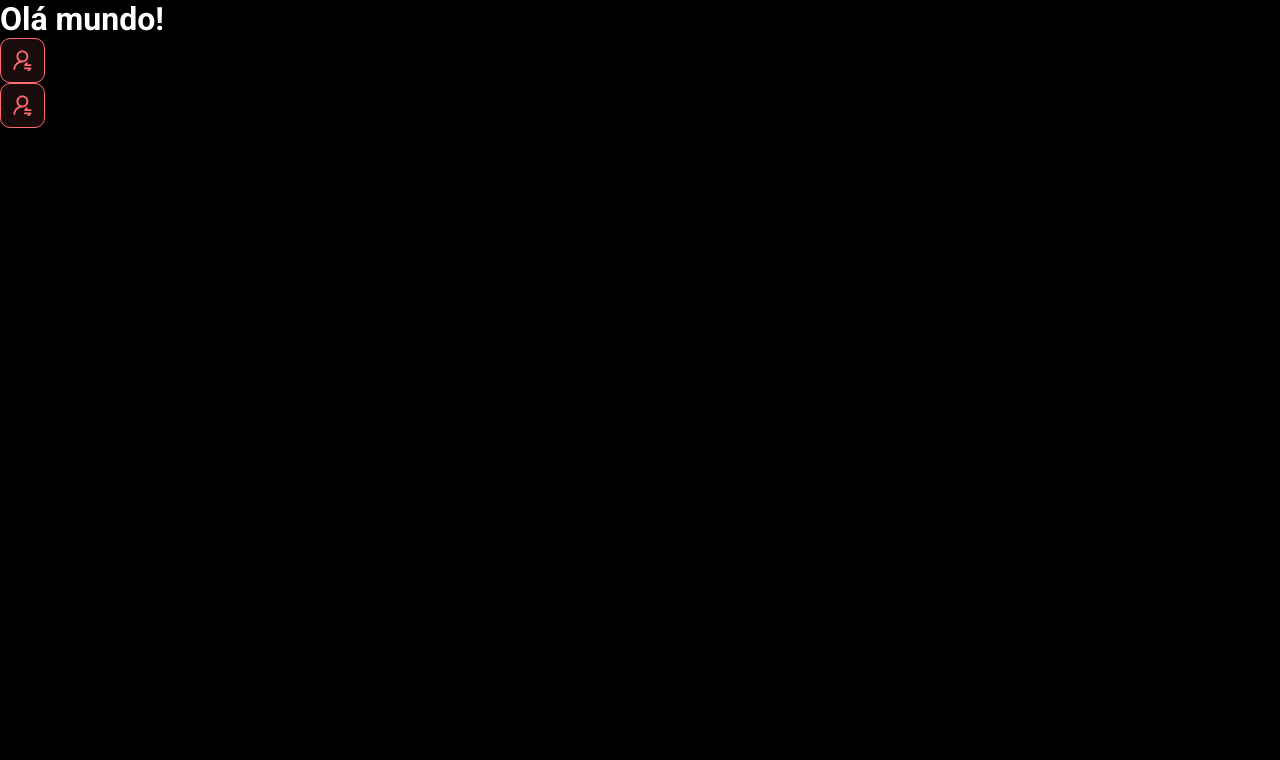
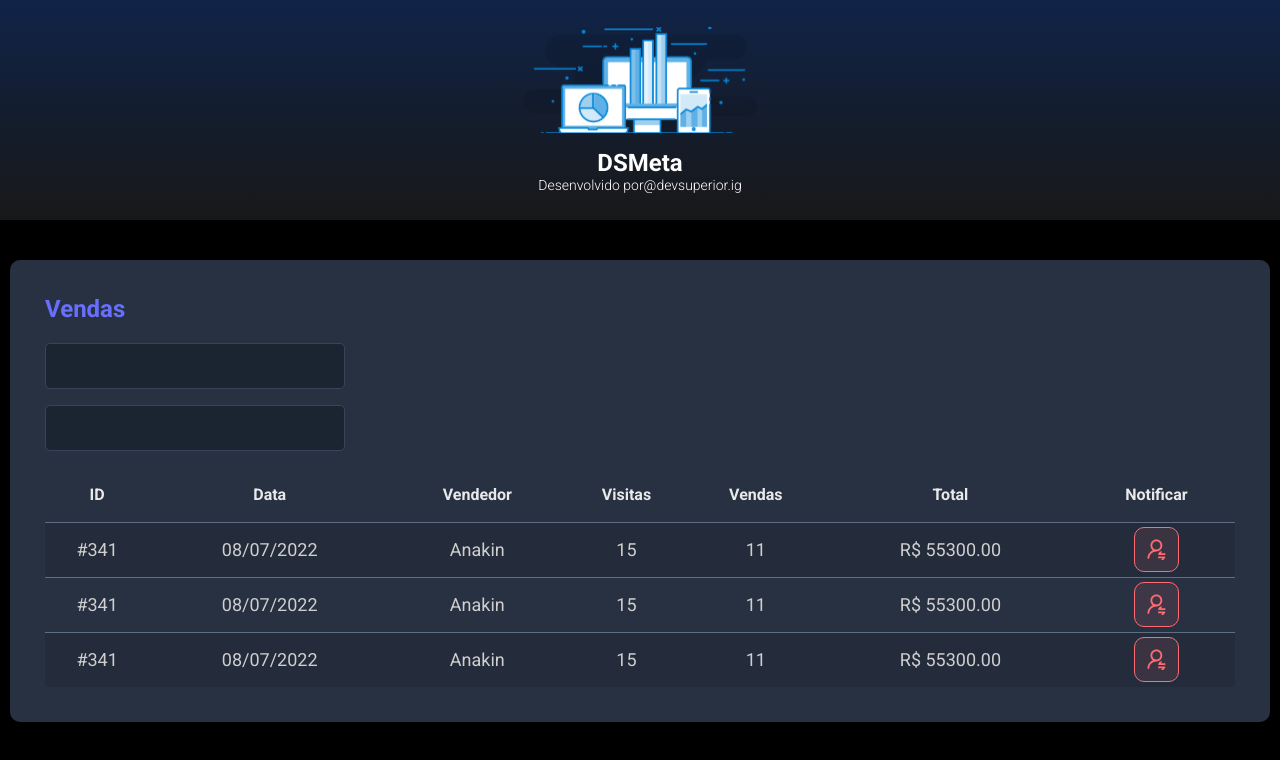
Before and after one commit to GabrielDiass1/MetaBank, a React (Vite) app in the folder frontend/: page / in a window 1280 px wide. Shown: the top 760 px of the page. Built offline with nearby package versions, Linux system fonts and the light colour scheme.

Commit message:
Other components

```diff
--- a/frontend/src/App.tsx
+++ b/frontend/src/App.tsx
@@ -1,13 +1,18 @@
-import NotificationButton from "./components/NotificationButton"
+import Header from "./components/Header";
+import SalesCard from "./components/SalesCard";
 
 function App() {
-    return (
-      <>
-      <h1>Olá mundo!</h1>
-      <NotificationButton/>
-      <NotificationButton/>
-      </>
-    )
+  return (
+    <>
+      <Header />
+      <main>
+        <section id="sales">
+          <div className="dsmeta-container"></div>
+            <SalesCard/>
+        </section>
+      </main>
+    </>
+  );
 }
 
-export default App
+export default App;
--- /dev/null
+++ b/frontend/src/components/Header/index.tsx
@@ -0,0 +1,20 @@
+import logo from '../../assets/img/logo.svg'
+
+import './styles.css'
+
+function Header() {
+  return (
+    <header>
+      <div className="dsmeta-logo-container">
+        <img src={logo} alt="DSMeta" />
+        <h1>DSMeta</h1>
+        <p>
+          Desenvolvido por
+          <a href="https://www.instagram.com/devsuperior.ig">@devsuperior.ig</a>
+        </p>
+      </div>
+    </header>
+  );
+}
+
+export default Header;
--- /dev/null
+++ b/frontend/src/components/Header/styles.css
@@ -0,0 +1,27 @@
+header {
+    background: linear-gradient(180deg, #102347 0%, #181818 100%);
+    height: 220px;
+    display: flex;
+    align-items: center;
+    justify-content: center;
+  }
+
+  .dsmeta-logo-container {
+    display: flex;
+    flex-direction: column;
+    align-items: center;
+  }
+
+  .dsmeta-logo-container img {
+    width: 235px;
+  }
+
+  .dsmeta-logo-container h1 {
+    margin-top: 15px;
+    font-size: 24px;
+  }
+
+  .dsmeta-logo-container p {
+    font-size: 14px;
+    font-weight: 300;
+  }
--- /dev/null
+++ b/frontend/src/components/SalesCard/index.tsx
@@ -0,0 +1,80 @@
+import NotificationButton from '../NotificationButton'
+import './styles.css'
+
+
+function SalesCard() {
+  return (
+    <div className="dsmeta-card">
+            <h2 className="dsmeta-sales-title">Vendas</h2>
+            <div>
+              <div className="dsmeta-form-control-container">
+                <input className="dsmeta-form-control" type="text" />
+              </div>
+              <div className="dsmeta-form-control-container">
+                <input className="dsmeta-form-control" type="text" />
+              </div>
+            </div>
+
+            <div>
+              <table className="dsmeta-sales-table">
+                <thead>
+                  <tr>
+                    <th className="show992">ID</th>
+                    <th className="show576">Data</th>
+                    <th>Vendedor</th>
+                    <th className="show992">Visitas</th>
+                    <th className="show992">Vendas</th>
+                    <th>Total</th>
+                    <th>Notificar</th>
+                  </tr>
+                </thead>
+                <tbody>
+                  <tr>
+                    <td className="show992">#341</td>
+                    <td className="show576">08/07/2022</td>
+                    <td>Anakin</td>
+                    <td className="show992">15</td>
+                    <td className="show992">11</td>
+                    <td>R$ 55300.00</td>
+                    <td>
+                      <div className="dsmeta-red-btn-container">
+                          <NotificationButton/>
+                      </div>
+                    </td>
+                  </tr>
+                  <tr>
+                    <td className="show992">#341</td>
+                    <td className="show576">08/07/2022</td>
+                    <td>Anakin</td>
+                    <td className="show992">15</td>
+                    <td className="show992">11</td>
+                    <td>R$ 55300.00</td>
+                    <td>
+                      <div className="dsmeta-red-btn-container">
+                        <NotificationButton/>
+                      </div>
+                    </td>
+                  </tr>
+                  <tr>
+                    <td className="show992">#341</td>
+                    <td className="show576">08/07/2022</td>
+                    <td>Anakin</td>
+                    <td className="show992">15</td>
+                    <td className="show992">11</td>
+                    <td>R$ 55300.00</td>
+                    <td>
+                      <div className="dsmeta-red-btn-container">
+                        <NotificationButton/>
+                      </div>
+                    </td>
+                  </tr>
+                </tbody>
+
+              </table>
+            </div>
+
+          </div>
+  )
+}
+
+export default SalesCard
--- /dev/null
+++ b/frontend/src/components/SalesCard/styles.css
@@ -0,0 +1,97 @@
+.dsmeta-card {
+    background-color: #283142;
+    border-radius: 10px;
+    padding: 30px 10px;
+  }
+
+  .dsmeta-sales-title {
+    color: #676fff;
+    font-size: 24px;
+    margin-bottom: 20px;
+  }
+
+  .dsmeta-form-control-container {
+    margin-bottom: 16px;
+    max-width: 300px;
+  }
+
+  .dsmeta-form-control {
+    width: 100%;
+    height: 46px;
+    background-color: #1b2531;
+    border: 1px solid #384459;
+    border-radius: 5px;
+    color: #9aaabe;
+    padding: 0 20px;
+    font-size: 18px;
+  }
+
+  .dsmeta-sales-table {
+    width: 100%;
+    border-spacing: 0;
+    border-collapse: collapse;
+  }
+
+  .dsmeta-sales-table thead {
+    height: 55px;
+    font-size: 16px;
+    color: #e9e9e9;
+    font-weight: 700;
+  }
+
+  .dsmeta-sales-table tbody {
+    font-size: 14px;
+    font-weight: 400;
+    color: #cfcfcf;
+    text-align: center;
+  }
+
+  .dsmeta-sales-table tbody tr {
+    height: 74px;
+    border-top: 1px solid #5f6e82;
+  }
+
+  .dsmeta-sales-table tbody tr:hover > td {
+    background-color: #384459;
+  }
+
+  .dsmeta-sales-table tbody tr:nth-child(odd) {
+    background-color: #242c3b;
+  }
+
+  .dsmeta-red-btn-container {
+      display: flex;
+      justify-content: center;
+  }
+
+  .show576 {
+      display: none;
+  }
+
+  .show992 {
+      display: none;
+  }
+
+  @media (min-width: 576px) {
+      .show576 {
+          display: table-cell;
+      }
+
+      .dsmeta-card {
+          padding: 35px;
+      }
+
+      .dsmeta-sales-table tbody tr {
+          height: 55px;
+      }
+
+      .dsmeta-sales-table tbody {
+          font-size: 18px;
+      }
+  }
+
+  @media (min-width: 992px) {
+      .show992 {
+          display: table-cell;
+      }
+  }
--- a/frontend/src/index.css
+++ b/frontend/src/index.css
@@ -18,34 +18,6 @@ a:hover,
 a:visited {
   color: unset;
   text-decoration: none;
-}
-
-header {
-  background: linear-gradient(180deg, #102347 0%, #181818 100%);
-  height: 220px;
-  display: flex;
-  align-items: center;
-  justify-content: center;
-}
-
-.dsmeta-logo-container {
-  display: flex;
-  flex-direction: column;
-  align-items: center;
-}
-
-.dsmeta-logo-container img {
-  width: 235px;
-}
-
-.dsmeta-logo-container h1 {
-  margin-top: 15px;
-  font-size: 24px;
-}
-
-.dsmeta-logo-container p {
-  font-size: 14px;
-  font-weight: 300;
 }
 
 .dsmeta-card {
@@ -124,22 +96,6 @@ header {
     justify-content: center;
 }
 
-.dsmeta-red-btn {
-  height: 45px;
-  width: 45px;
-  background: rgba(255, 107, 114, 0.1);
-  border: 1px solid #ff6b72;
-  border-radius: 10px;
-  display: flex;
-  align-items: center;
-  justify-content: center;
-  cursor: pointer;
-}
-
-.dsmeta-red-btn img {
-    width: 19px;
-}
-
 .show576 {
     display: none;
 }
```
Also changed, not shown: frontend/src/assets/img/logo.svg (added).
